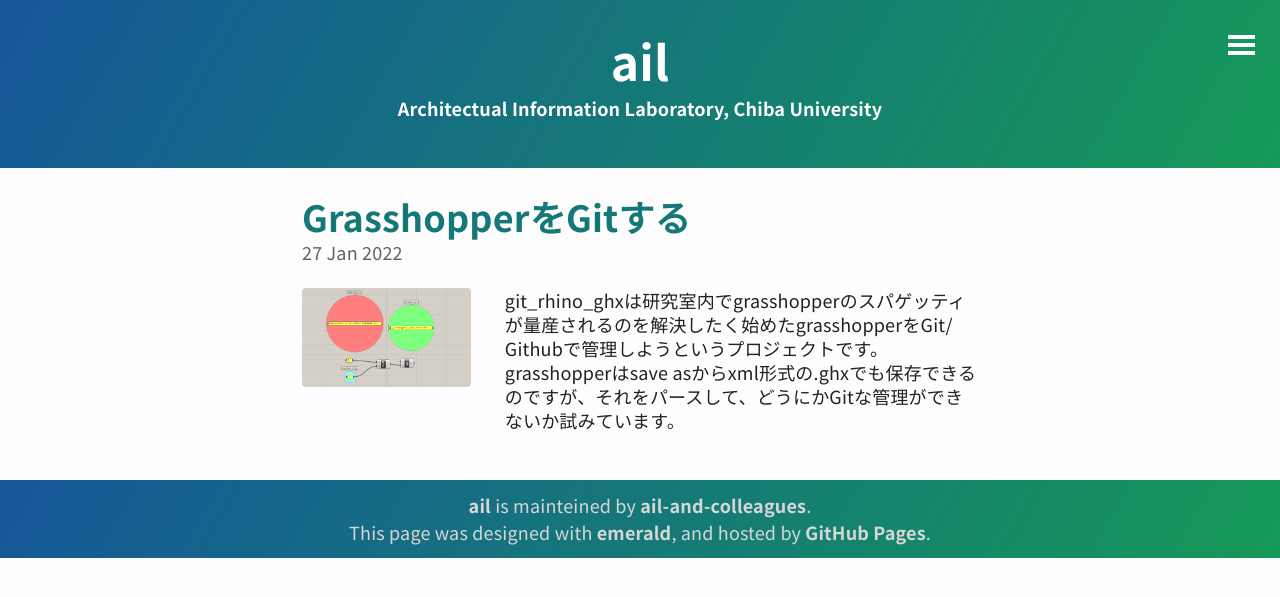
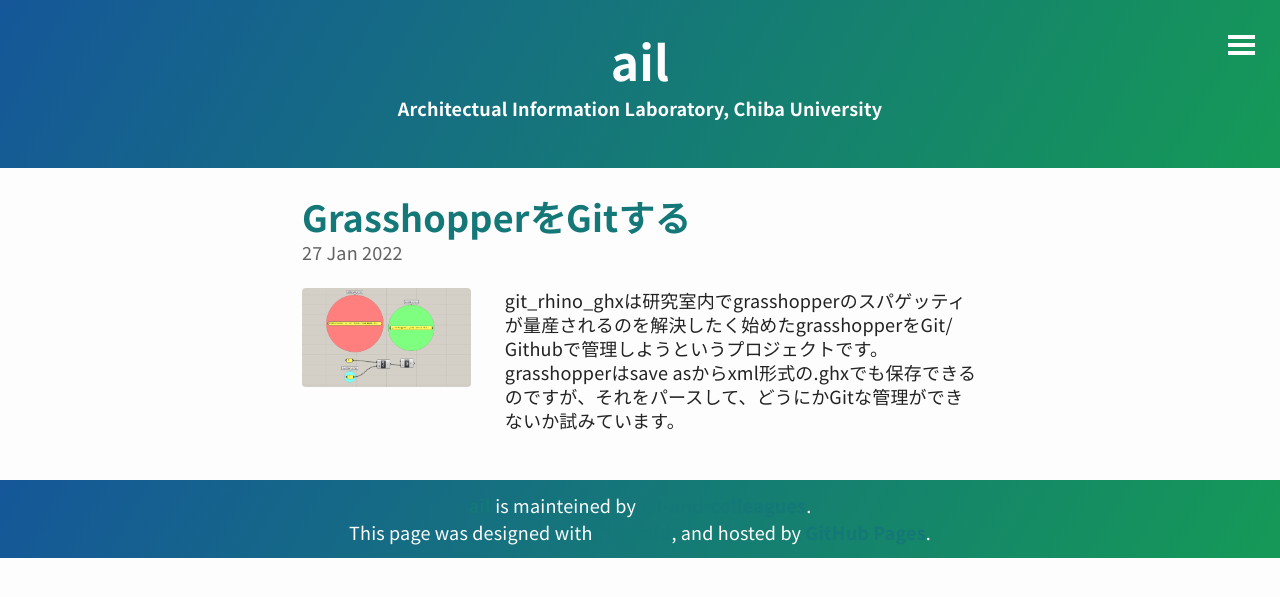
Before and after one commit to ail-and-colleagues/ail-and-colleagues.github.io, a Jekyll site: the page built from index.html, in a window 1280 px wide. Shown: the top 597 px of the page. Built offline with Jekyll 4.4.1, drawn with Linux system fonts in a browser that asks for light colours; the list of posts is cut into pages by our own code.

Commit message:
update css.

```diff
--- a/_sass/layout.scss
+++ b/_sass/layout.scss
@@ -255,12 +255,13 @@ code {
 
 footer {
   background-color: $main-color;
-  color: darken($background-color, 15%);
+  /* color: darken($background-color, 15%); */
+  color: $background-color;
   text-align: center;
   padding: 0.6667em 0;
   background-color: $main-color;
   background-image: $background-grad;
-  a {
+  /*a {
   	text-decoration: none;
   	color: darken($background-color, 15%);
   	display: inline-block;
@@ -268,5 +269,5 @@ footer {
     &:focus {
       color: $background-color;
     }
-  }
+  }*/
 }
```
